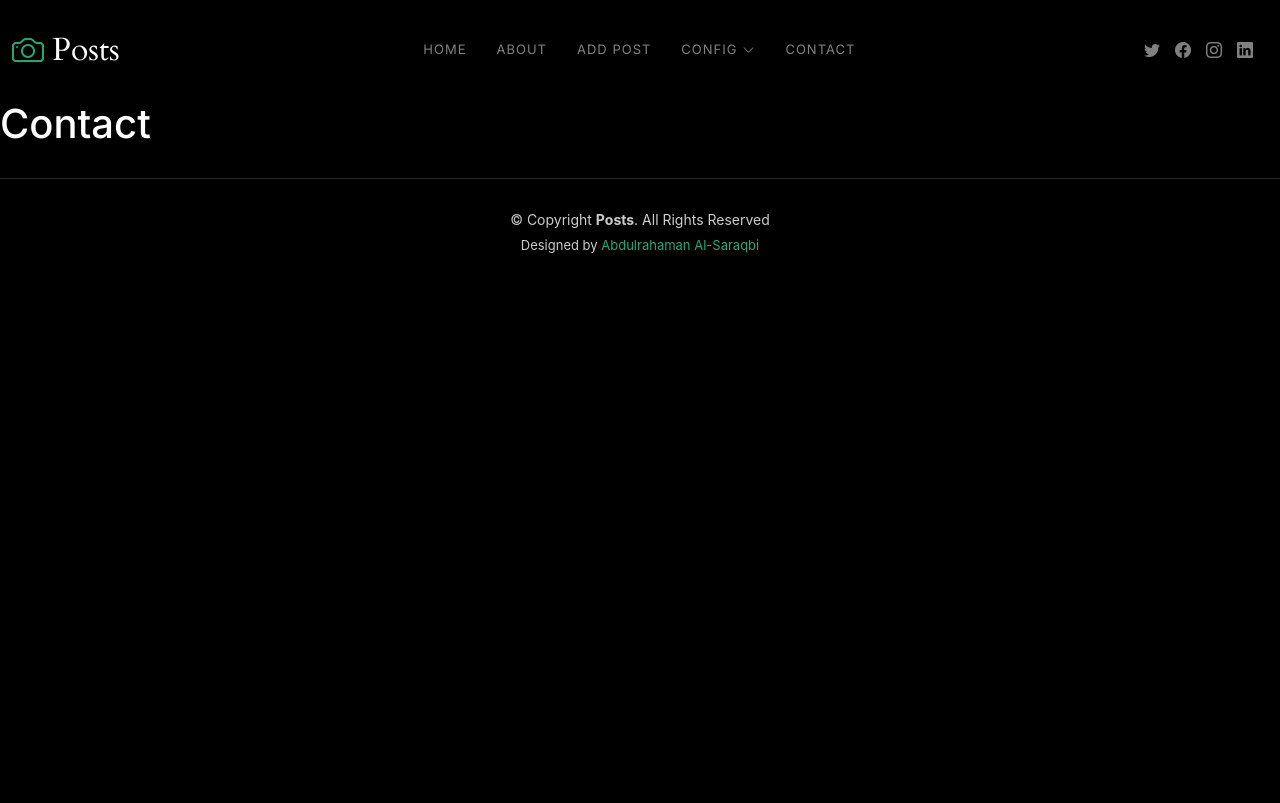
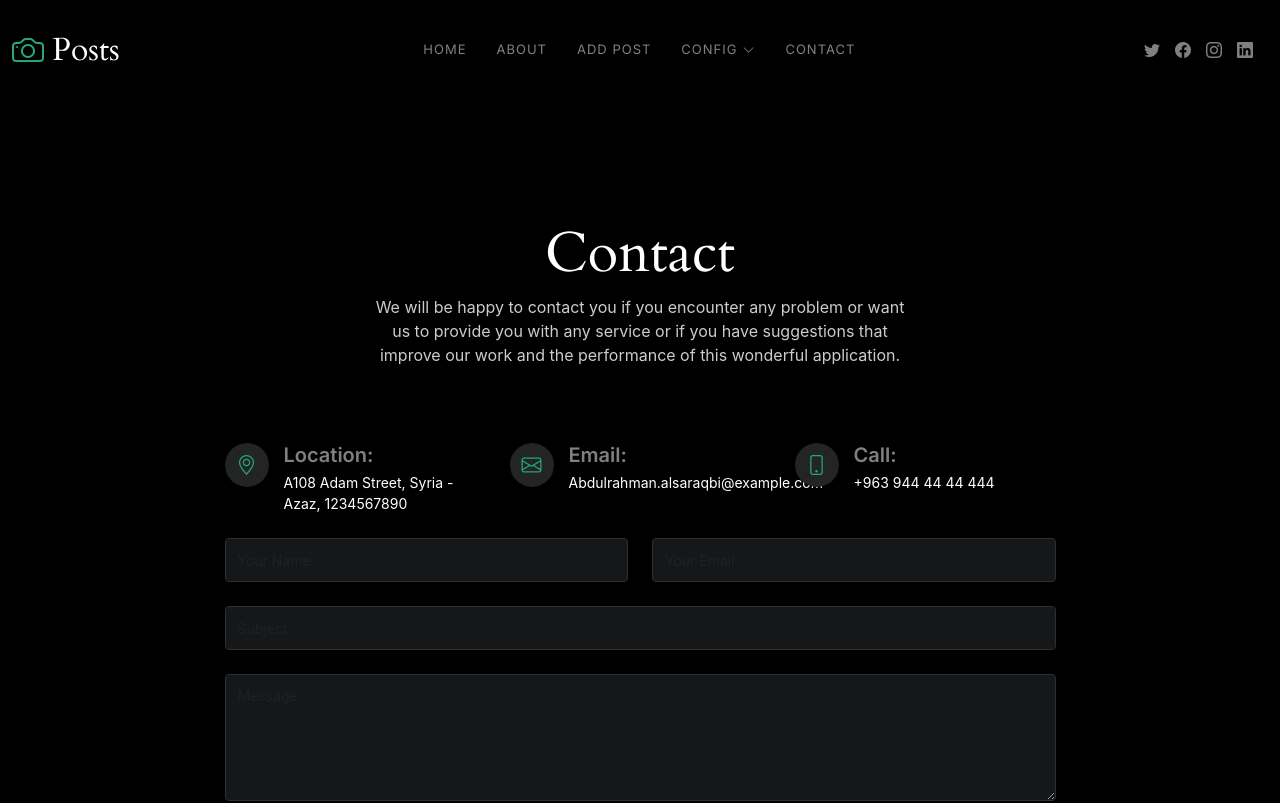
Before and after one commit to Abdalrhmanal/TaskFrist-Reacr-Abdulrahamn-Alsaraqbo, a React (Create React App) app: page /contact in a window 1280 px wide. Shown: the top 803 px of the page. Built offline with nearby package versions, Linux system fonts and the light colour scheme.

Commit message:
page Contact

```diff
--- a/src/layout/Contact.jsx
+++ b/src/layout/Contact.jsx
@@ -3,7 +3,89 @@ import React from 'react';
 function Contact() {
   return (
     <main id="main" data-aos="fade" data-aos-delay="1500" style={{color: 'white',marginTop: '100px'}}>
-        <h1>Contact</h1>
+    <div className="page-header d-flex align-items-center">
+      <div className="container position-relative">
+        <div className="row d-flex justify-content-center">
+          <div className="col-lg-6 text-center">
+            <h2>Contact</h2>
+            <p>We will be happy to contact you if you encounter any problem or want us to provide
+                you with any service or if you have suggestions that improve our work
+                and the performance of this wonderful application.</p>
+
+          </div>
+        </div>
+      </div>
+    </div>
+
+    <section id="contact" className="contact">
+      <div className="container">
+
+        <div className="row gy-4 justify-content-center">
+
+          <div className="col-lg-3">
+            <div className="info-item d-flex">
+              <i className="bi bi-geo-alt flex-shrink-0"></i>
+              <div>
+                <h4>Location:</h4>
+                <p>A108 Adam Street, Syria - Azaz, 1234567890</p>
+              </div>
+            </div>
+          </div>
+
+          <div className="col-lg-3">
+            <div className="info-item d-flex">
+              <i className="bi bi-envelope flex-shrink-0"></i>
+              <div>
+                <h4>Email:</h4>
+                <p>Abdulrahman.alsaraqbi@example.com</p>
+              </div>
+            </div>
+          </div>
+
+          <div className="col-lg-3">
+            <div className="info-item d-flex">
+              <i className="bi bi-phone flex-shrink-0"></i>
+              <div>
+                <h4>Call:</h4>
+                <p>+963 944 44 44 444</p>
+              </div>
+            </div>
+          </div>
+
+        </div>
+
+        <div className="row justify-content-center mt-4">
+
+          <div className="col-lg-9">
+            <form action="forms/contact.php" method="post" role="form" className="php-email-form">
+              <div className="row">
+                <div className="col-md-6 form-group">
+                  <input type="text" name="name" className="form-control" id="name" placeholder="Your Name" required />
+                </div>
+                <div className="col-md-6 form-group mt-3 mt-md-0">
+                  <input type="email" className="form-control" name="email" id="email" placeholder="Your Email" required />
+                </div>
+              </div>
+              <div className="form-group mt-3">
+                <input type="text" className="form-control" name="subject" id="subject" placeholder="Subject" required />
+              </div>
+              <div className="form-group mt-3">
+                <textarea className="form-control" name="message" rows="5" placeholder="Message" required></textarea>
+              </div>
+              <div className="my-3">
+                <div className="loading">Loading</div>
+                <div className="error-message"></div>
+                <div className="sent-message">Your message has been sent. Thank you!</div>
+              </div>
+              <div className="text-center"><button type="submit">Send Message</button></div>
+            </form>
+          </div>
+
+        </div>
+
+      </div>
+    </section>
+
     </main>
   );
 }
```
